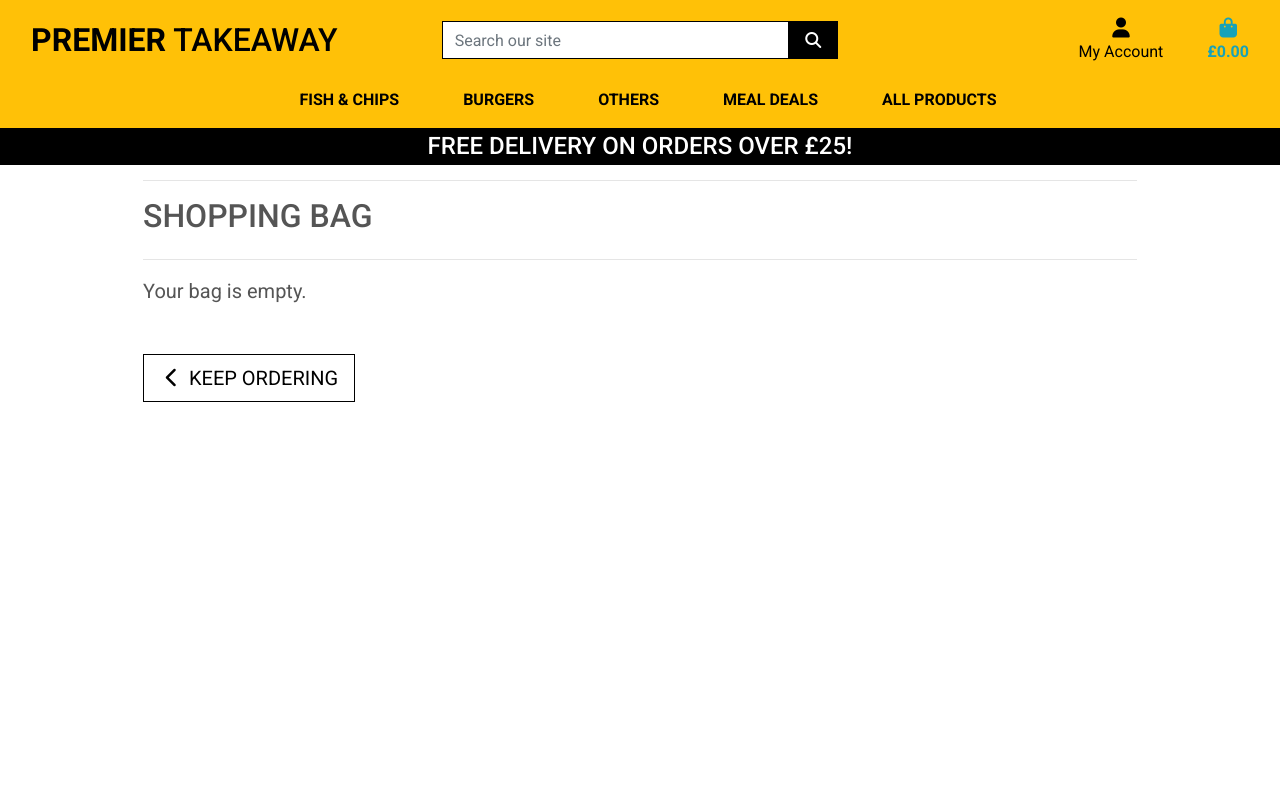
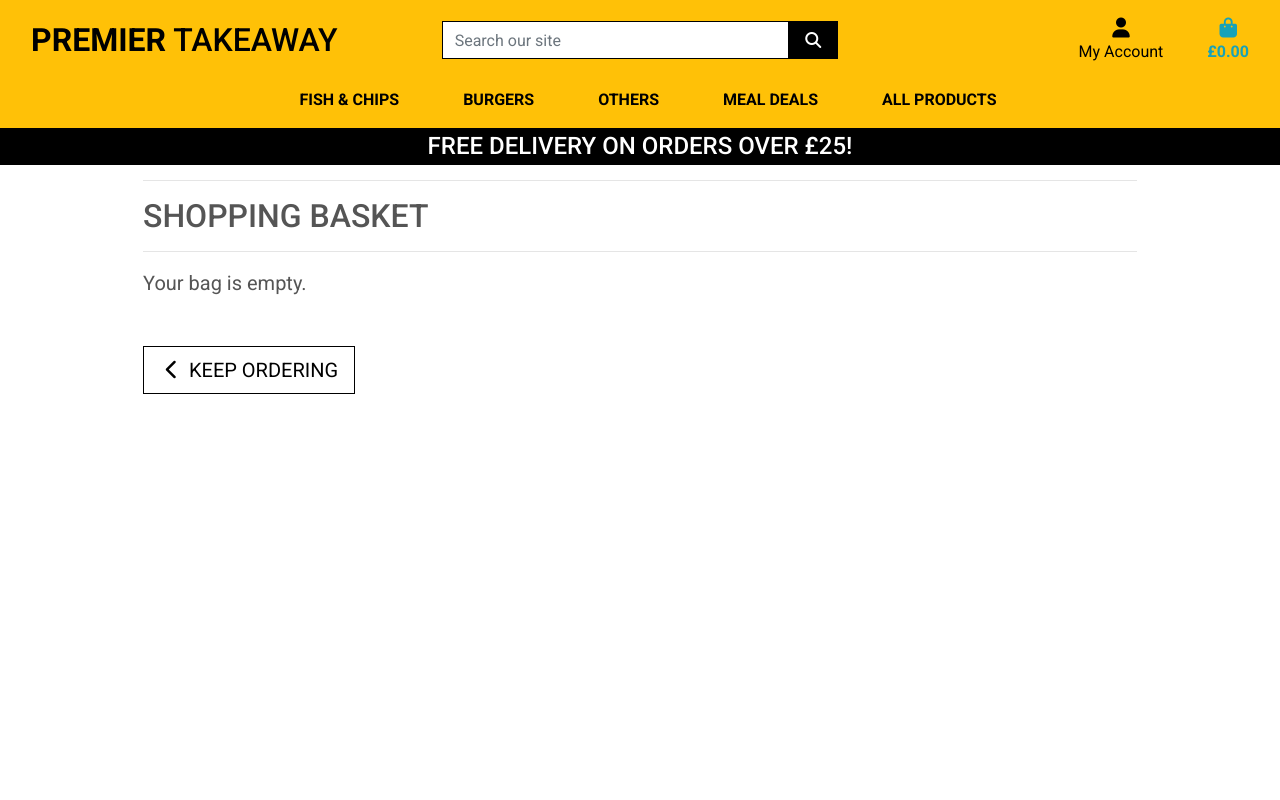
Before and after one commit to ayhanuzumcu/Milestone-Project-4, a Django app: page /bag/ in a window 1280 px wide. Run offline with Django 3.2, Linux system fonts and the light colour scheme; some libraries are stand-ins or nearby versions.

Commit message:
updated shopping bag

```diff
--- a/bag/templates/bag/bag.html
+++ b/bag/templates/bag/bag.html
@@ -16,7 +16,7 @@
     <div class="row">
         <div class="col">
             <hr>
-                <h2 class="logo-font mb-4">Shopping Bag</h2>
+            <h2 class="logo-font mb-2">Shopping Basket</h2>
             <hr>
         </div>
     </div>
@@ -25,17 +25,9 @@
         <div class="col">
             {% if bag_items %}
             <div class="d-block d-md-none">
-                        <div class="row">
-                            <div class="col">
-                                {% include "bag/bag-total.html" %}
-                            </div>
-                        </div>
-                        <div class="row">
-                            <div class="col">
-                                {% include "bag/checkout-buttons.html" %}
+
                 <p class="text-muted mb-5">A summary of your bag contents is below</p>
-                            </div>
-                        </div>
+
                 {% for item in bag_items %}
                 <div class="row">
                     <div class="col-12 col-sm-6 mb-2">
@@ -52,8 +44,27 @@
                         {% include "bag/quantity-form.html" %}
                     </div>
                 </div>
-                            <div class="row"><div class="col"><hr></div></div>
+                <div class="row">
+                    <div class="col">
+                        <hr>
+                    </div>
+                </div>
                 {% endfor %}
+
+
+
+                <div class="row">
+                    <div class="col">
+                        {% include "bag/bag-total.html" %}
+                    </div>
+                </div>
+                <div class="row">
+                    <div class="col">
+                        {% include "bag/checkout-buttons.html" %}
+
+                    </div>
+                </div>
+
                 <div class="btt-button shadow-sm rounded-0 border border-black">
                     <a class="btt-link d-flex h-100">
                         <i class="fas fa-arrow-up text-black mx-auto my-auto"></i>
@@ -119,6 +130,11 @@
 
 {% block postloadjs %}
 {{ block.super }}
+<script type="text/javascript">
+    $('.btt-link').click(function (e) {
+        window.scrollTo(0, 0)
+    })
+</script>
 {% include 'products/includes/quantity_input_script.html' %}
 
 <script type="text/javascript">
@@ -132,11 +148,11 @@
     $('.remove-item').click(function (e) {
         var csrfToken = "{{ csrf_token }}";
         var itemId = $(this).attr('id').split('remove_')[1];
-        var drink = $(this).data('free_drink');
+        var size = $(this).data('product_size');
         var url = `/bag/remove/${itemId}/`;
         var data = {
             'csrfmiddlewaretoken': csrfToken,
-            'free_drink': drink
+            'product_size': size
         };
 
         $.post(url, data)
```
Lines whose indentation alone changed are shown as unchanged.
